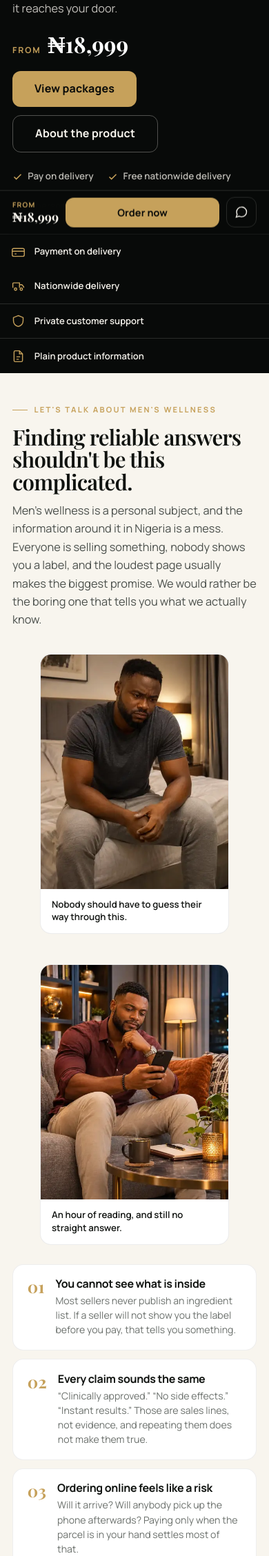
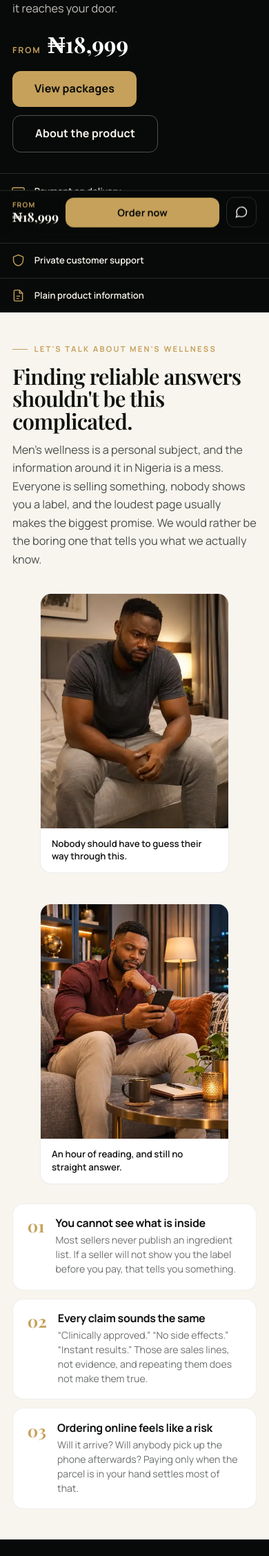
Before and after one commit to zaddywebbuilds/powa, a PHP site: page / in a window 390 px wide. Shown: the part 575-2831 px from the top of the page at 69% size. Run offline with PHP 8.4, Linux system fonts and the light colour scheme.

Commit message:
refactor: drop the hero tick list, the strip below it already says the same
The hero carried "Pay on delivery / Free nationwide delivery / A person
answers your call" immediately above a trust strip reading "Payment on
delivery / Nationwide delivery / Private customer support / Plain product
information". On a phone the two sat directly on top of each other, saying the
same thing twice in the first screen and pushing the headline down.

The strip stays because it covers more ground and reads as a band rather than
a list. Its styles went with the markup rather than being left behind.

Co-Authored-By: Claude Opus 5 <noreply@anthropic.com>

```diff
--- a/assets/css/site.css
+++ b/assets/css/site.css
@@ -323,14 +323,6 @@ section{position:relative}
 }
 
 .hero-actions{display:flex;gap:.7rem;flex-wrap:wrap}
-
-.hero-points{
-  display:flex;gap:1.3rem;flex-wrap:wrap;margin:1.5rem 0 0;
-  font-size:.84rem;color:rgba(248,245,238,.75);font-weight:600;
-  list-style:none;padding:0;
-}
-.hero-points li{display:flex;align-items:center;gap:.45rem}
-.hero-points svg{color:var(--gold);flex:none}
 
 @media (max-width:860px){
   .hero-grid{grid-template-columns:1fr}
--- a/index.html
+++ b/index.html
@@ -27,7 +27,7 @@
 <link rel="preload" as="image" href="assets/img/hero-anatomy-poster-480.webp" fetchpriority="high">
 <link rel="preload" as="font" type="font/woff2" href="assets/fonts/manrope-400.woff2" crossorigin>
 <link rel="preload" as="font" type="font/woff2" href="assets/fonts/playfair-500.woff2" crossorigin>
-<link rel="stylesheet" href="assets/css/site.css?v=ccab43d3">
+<link rel="stylesheet" href="assets/css/site.css?v=43c7fab6">
 </head>
 <body>
 
@@ -87,12 +87,6 @@
         <a href="#packages" class="btn btn-lg">View packages</a>
         <a href="#product" class="btn btn-lg btn-ghost">About the product</a>
       </div>
-
-      <ul class="hero-points">
-        <li data-req="payment.onDelivery"><svg width="15" height="15" viewBox="0 0 24 24" fill="none" stroke="currentColor" stroke-width="2.4" aria-hidden="true"><path d="M20 6 9 17l-5-5"/></svg>Pay on delivery</li>
-        <li data-req="delivery.free"><svg width="15" height="15" viewBox="0 0 24 24" fill="none" stroke="currentColor" stroke-width="2.4" aria-hidden="true"><path d="M20 6 9 17l-5-5"/></svg>Free nationwide delivery</li>
-        <li><svg width="15" height="15" viewBox="0 0 24 24" fill="none" stroke="currentColor" stroke-width="2.4" aria-hidden="true"><path d="M20 6 9 17l-5-5"/></svg>A person answers your call</li>
-      </ul>
     </div>
 
     <div class="hero-art">
--- a/policies.html
+++ b/policies.html
@@ -8,7 +8,7 @@
 <link rel="canonical" href="https://zaddywebbuilds.github.io/powa/policies.html">
 <meta name="theme-color" content="#F8F5EE">
 <link rel="icon" href="assets/img/favicon.svg" type="image/svg+xml">
-<link rel="stylesheet" href="assets/css/site.css?v=ccab43d3">
+<link rel="stylesheet" href="assets/css/site.css?v=43c7fab6">
 </head>
 <body style="background:var(--ivory)">
 
--- a/thank-you.html
+++ b/thank-you.html
@@ -8,7 +8,7 @@
 <meta name="robots" content="noindex,nofollow">
 <meta name="theme-color" content="#101310">
 <link rel="icon" href="assets/img/favicon.svg" type="image/svg+xml">
-<link rel="stylesheet" href="assets/css/site.css?v=ccab43d3">
+<link rel="stylesheet" href="assets/css/site.css?v=43c7fab6">
 </head>
 <body>
 
```
